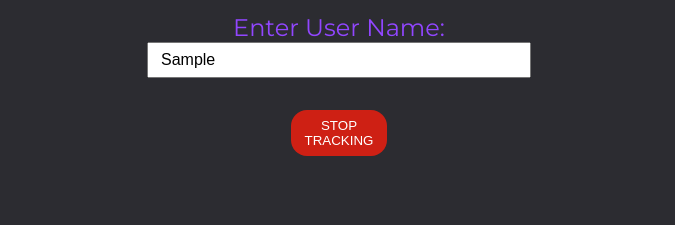
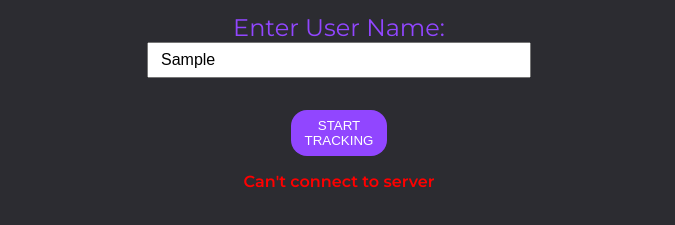
Before and after one commit to AryehSchoefer/Twitch-Messages-Tracker, a plain HTML site: page client/index.html in a window 1280 px wide. Both pictures are taken after typing "Sample", "Sample" into the empty fields and a click on the button "START TRACKING". Shown: the part 173-398 px from the top of the page, without its empty margins (301-976 px from the left). Drawn offline with Linux system fonts and the light colour scheme; no server answers.

Commit message:
server not connected error feedback

```diff
--- a/client/app.js
+++ b/client/app.js
@@ -4,6 +4,7 @@ const usernameInput = document.querySelector('.username')
 const startButton = document.getElementById('start')
 const stopButton = document.getElementById('stop')
 const messagesSection = document.querySelector('.messages')
+const serverError = document.getElementById('server-error')
 const URL = 'http://localhost:'
 const PORT = 3000
 const apiBase = `${URL}${PORT}`
@@ -13,6 +14,7 @@ let currentlyTracking = false
 form.addEventListener('submit', async (event) => {
     event.preventDefault()
     userMemory.length = 0
+    serverError.style.display = 'none'
 
     if (!currentlyTracking) { // start tracking button
         startButton.style.display = 'none'
@@ -40,6 +42,7 @@ async function sendUserinput(userInput) {
     const { channelname } = userInput
     const { username } = userInput
 
+    try {
         const response = await fetch(`${apiBase}/insertMsg`, {
             method: 'Post',
             headers: {
@@ -52,6 +55,11 @@ async function sendUserinput(userInput) {
             })
         })
         const chatMessages = await response.json()
+    } catch (err) {
+        serverError.style.display = 'block'
+        startButton.style.display = 'inline-block'
+        stopButton.style.display = 'none'
+    }
     return chatMessages
 }
 
--- a/client/index.html
+++ b/client/index.html
@@ -20,6 +20,7 @@
             <button id="start" type="submit">START TRACKING</button>
             <button id="stop" type="submit">STOP TRACKING</button>
         </form>
+        <p id="server-error">Can't connect to server</p>
     </main>
     <section class="messages">
         <!-- <div class="message">
--- a/client/styles.css
+++ b/client/styles.css
@@ -79,6 +79,13 @@ button:hover {
     };
 }
 
+#server-error {
+    color: red;
+    display: none;
+    font-weight: 600;
+    text-align: center;
+}
+
 .messages {
     /* background: green; */
     display: flex;
```
Lines whose indentation alone changed are shown as unchanged.
